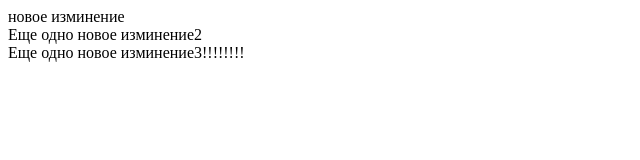
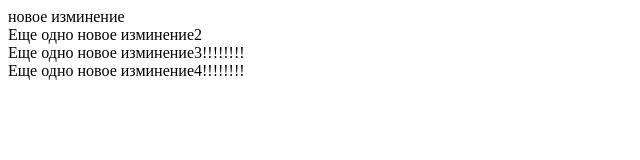
Before and after one commit to DmitriyPetrovskiy88/my-site, a plain HTML site: page index.html in a window 1280 px wide. Shown: the whole page, without its empty margins (0-640 px from the left). Drawn offline with Linux system fonts and the light colour scheme.

Commit message:
index.php
safsaf

```diff
--- a/index.html
+++ b/index.html
@@ -15,5 +15,9 @@
     <div>
         Еще одно новое изминение3!!!!!!!!
     </div>
+
+    <div>
+        Еще одно новое изминение4!!!!!!!!
+    </div>
 </body>
 </html>
```
